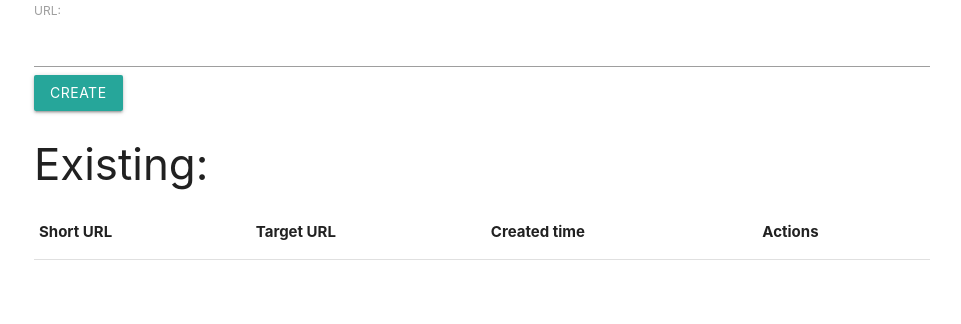
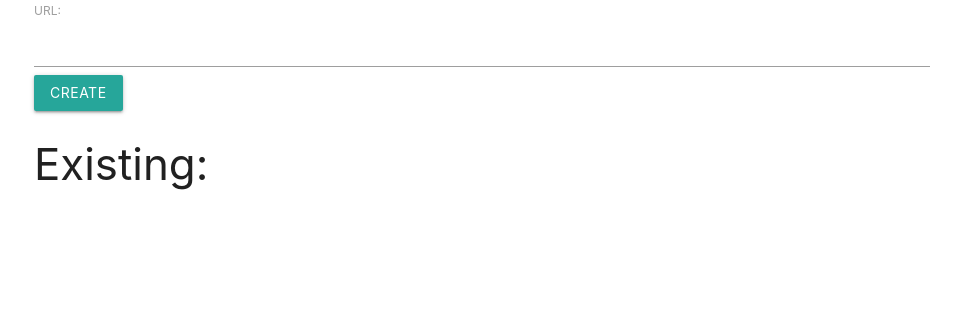
Before and after one commit to zeevro/wolfyi, a Flask app: page / in a window 1280 px wide. Shown: the part 160-484 px from the top of the page, without its empty margins (158-1119 px from the left). Run offline with Flask 2, Linux system fonts and the light colour scheme; the visitor is signed in with stand-in values (Sample User, id 1); lists and menus that the app fills with data are empty; parts of the project's set-up code (start-up, migrations or seed data) failed here and were passed over; some libraries are stand-ins or nearby versions.

Commit message:
New layout

```diff
--- a/src/wolfyi/application/routes.py
+++ b/src/wolfyi/application/routes.py
@@ -54,7 +54,7 @@ def login():
     user = User.query.filter(User.email == request.form['email']).first()
 
     if user is None or not user.check_password(request.form['password']):
-        return 'Wrong email or password'
+        return render_template('login.html', error='Wrong email or password')
 
     login_user(user, remember=True)
 
@@ -83,7 +83,7 @@ def add_url():
 
     old_url = URL.query.filter(URL.user_id == current_user.id, URL.url == url).first()
     if old_url is not None:
-        return render_template('created.html', url=old_url)
+        return render_template('index.html', copy=old_url.id)
 
     new_url = URL(
         user_id=current_user.id,
@@ -102,7 +102,7 @@ def add_url():
 
         break
 
-    return render_template('created.html', url=new_url)
+    return render_template('index.html', copy=new_url.id)
 
 
 @app.route('/edit', methods=['GET', 'POST'])
@@ -115,12 +115,12 @@ def edit_url():
     new_url = normalize_url_input(request.form['url'])
 
     if not new_url:
-        return render_template('message.html', message=f'Empty URL')
+        return render_template('edit.html', url=url, error=f'Empty URL')
 
     taken = URL.query.filter(URL.user_id == current_user.id, URL.url == new_url).first()
     if taken:
         db.session.rollback()
-        return render_template('message.html', message=f'URL already taken by { request.host_url }{ taken.id }')
+        return render_template('edit.html', url=url, error=f'URL already taken by { request.host_url }{ taken.id }')
 
     url.url = new_url
     db.session.commit()
@@ -136,7 +136,7 @@ def delete_url():
         return render_template('delete.html', url=url)
     db.session.delete(url)
     db.session.commit()
-    return redirect(url_for('index'))
+    return redirect(url_for('index', message=f'{ request.host_url }{ url.id } deleted.'))
 
 
 @app.route('/account', methods=['GET', 'POST'])
--- a/src/wolfyi/templates/account.html
+++ b/src/wolfyi/templates/account.html
@@ -10,12 +10,6 @@
         <input type="password" id="password" name="password" />
         <label for="password2">New password again:</label>
         <input type="password" id="password2" name="password2" />
-            {% if error %}
-                <div class="card-panel red">{{ error }}</div>
-            {% endif %}
-            {% if message %}
-                <div class="card-panel teal">{{ message }}</div>
-            {% endif %}
         <input type="submit" class="btn" value="Save" />
     </form>
 {% endblock %}
--- a/src/wolfyi/templates/base.html
+++ b/src/wolfyi/templates/base.html
@@ -1,14 +1,17 @@
 <!DOCTYPE html>
+{% set error = error or request.args.error %}
+{% set message = message or request.args.message %}
 <html>
     <head>
         <meta name="viewport" content="width=device-width, initial-scale=1.0">
-        <link rel="stylesheet" href="https://maxcdn.bootstrapcdn.com/font-awesome/4.5.0/css/font-awesome.min.css" />
+        <!--<link rel="stylesheet" href="https://maxcdn.bootstrapcdn.com/font-awesome/4.5.0/css/font-awesome.min.css" />-->
+        <link rel="stylesheet" href="https://fonts.googleapis.com/icon?family=Material+Icons" />
         <link rel="stylesheet" href="https://cdnjs.cloudflare.com/ajax/libs/materialize/1.0.0/css/materialize.min.css" />
         <script src="https://cdnjs.cloudflare.com/ajax/libs/materialize/1.0.0/js/materialize.min.js"></script>
         <script>
             function copy(text) {
                 navigator.clipboard.writeText(text);
-                M.toast({ html: 'Copied' });
+                M.toast({ html: 'Copied ' + text });
             }
         </script>
         <title>URL Shortener</title>
@@ -17,7 +20,7 @@
     <body>
         <nav>
             <div class="nav-wrapper">
-                <a href="/" class="brand-logo">Home</a>
+                <a href="/" class="brand-logo left">Home</a>
                 <ul id="nav-mobile" class="right">
                 {% if current_user.is_anonymous %}
                     <li><a href="{{ url_for('login') }}">Login</a></li>
@@ -31,6 +34,8 @@
         </nav>
         <div class="container">
             {% block content %}{% endblock %}
+            {% if error %}<div class="card-panel red">{{ error }}</div>{% endif %}
+            {% if message %}<div class="card-panel teal">{{ message }}</div>{% endif %}
         </div>
     </body>
 </html>
--- a/src/wolfyi/templates/index.html
+++ b/src/wolfyi/templates/index.html
@@ -1,38 +1,24 @@
 {% extends "base.html" %}
 
 {% block content %}
-        {% include 'create_form.html' %}
-        <h3>Existing:</h3>
-        <table>
-            <thead>
-                <tr>
-                    <th>Short URL</th>
-                    <th>Target URL</th>
-                    <th>Created time</th>
-                    <th>Actions</th>
-                </tr>
-            </thead>
-            <tbody>
-                {% for u in current_user.urls|sort(attribute='created')|reverse %}
-                <tr>
-                    <td>
-                        <a href="javascript:copy('{{ request.host_url }}{{ u.id }}')">
-                            <i class="fa fa-paste"></i>
-                            {{ request.host_url }}{{ u.id }}
-                        </a>
-                    </td>
-                    <td>
-                        <a href="{{ u.url|safe }}">{{ u.url|safe }}</a>
-                    </td>
-                    <td>
-                        {{ u.created }}
-                    </td>
-                    <td>
-                        <a href="{{ url_for('edit_url', id=u.id) }}" title="Edit"><i class="fa fa-sliders"></i></a>
-                        <a href="{{ url_for('delete_url', id=u.id) }}" title="Remove"><i class="fa fa-remove"></i></a>
-                    </td>
-                </tr>
-                {% endfor %}
-            </tbody>
-        </table>
+    {% include 'create_form.html' %}
+    <h3>Existing:</h3>
+    {% for u in current_user.urls|sort(attribute='created')|reverse %}
+        {% if copy == u.id %}
+            <script>copy('{{ request.host_url }}{{ u.id }}')</script>
+        {% endif %}
+        <div class="card-panel">
+            <small class="right">{{ u.created }}</small>
+            <div class="card-content">
+                <a href="{{ u.url|safe }}" style="overflow-wrap: break-word;">{{ u.url|safe }}</a>
+            </div>
+            <div class="card-content">
+                <a href="javascript:copy('{{ request.host_url }}{{ u.id }}')" class="btn-flat waves-effect"><i class="material-icons right">content_copy</i><code>{{ request.host_url }}{{ u.id }}</code></a>
+            </div>
+            <div class="card-content">
+                <a href="{{ url_for('edit_url', id=u.id) }}" class="btn-small"><i class="tiny material-icons left">edit</i>Edit</a>
+                <a href="{{ url_for('delete_url', id=u.id) }}" class="btn-small"><i class="tiny material-icons left">delete</i>Delete</a>
+            </div>
+        </div>
+    {% endfor %}
 {% endblock %}
--- a/src/wolfyi/templates/register.html
+++ b/src/wolfyi/templates/register.html
@@ -11,9 +11,6 @@
     <input type="password" id="password" name="password" />
     <label for="password2">Password again:</label>
     <input type="password" id="password2" name="password2" />
-    {% if error %}
-        <div class="card-panel red">{{ error }}</div>
-    {% endif %}
     <input type="submit" class="btn" value="Register" />
 </form>
 {% endblock %}
```
Also changed, not shown: src/wolfyi/templates/created.html (deleted, +0 -17 lines), src/wolfyi/templates/message.html (deleted, +0 -7 lines), src/wolfyi/templates/delete.html (indentation only), src/wolfyi/templates/edit.html (indentation only), src/wolfyi/templates/login.html (indentation only). Lines whose indentation alone changed are shown as unchanged.
